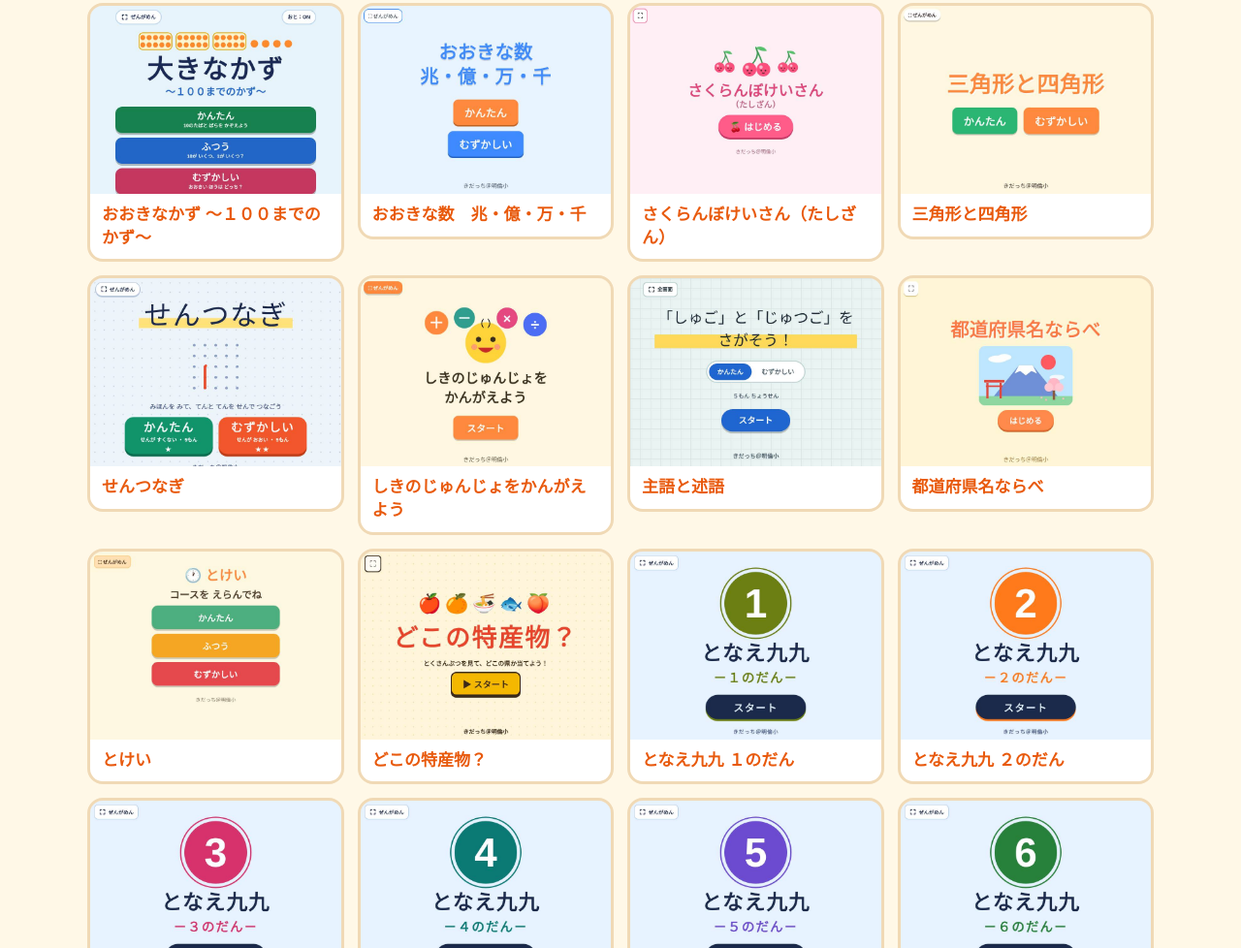
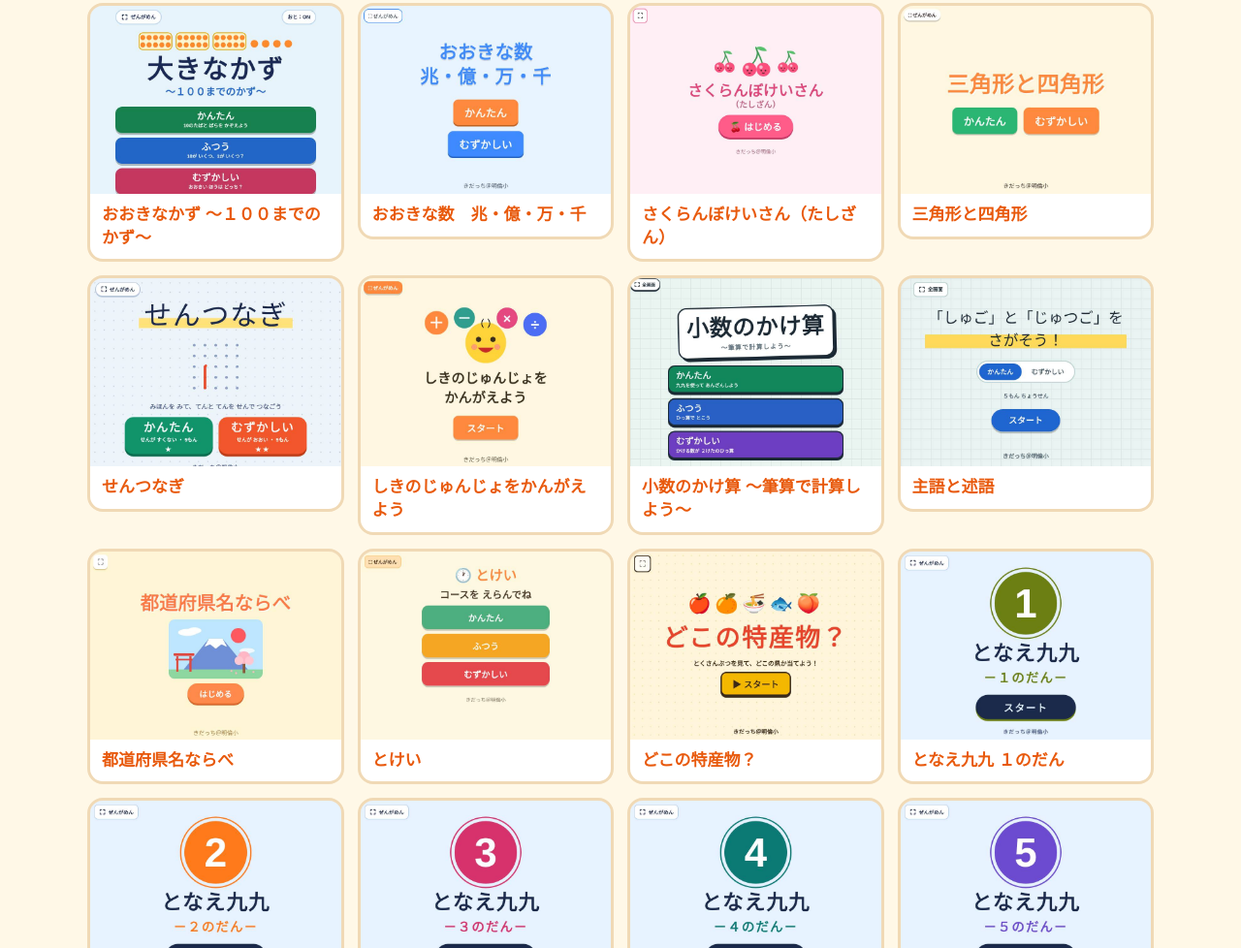
Before and after one commit to nakayoshi-rinrin/all-apps, a plain HTML site: page index.html in a window 1280 px wide. Shown: the part 1685-2663 px from the top of the page at 97% size. Drawn offline with Linux system fonts and the light colour scheme.

Commit message:
Add syosu-kakezan to thumbnail list
Co-Authored-By: Claude Sonnet 5.5 <noreply@anthropic.com>
Claude-Session: https://claude.ai/code/session_012orZHEc8vWesUBDbVPonB4

```diff
--- a/index.html
+++ b/index.html
@@ -16,7 +16,7 @@ img{display:block;width:100%;height:auto;aspect-ratio:4/3;object-fit:cover;backg
 a span{display:block;padding:10px 12px;line-height:1.4}
 footer{text-align:center;margin:28px;opacity:.7}
 </style></head>
-<body><h1>全アプリ一覧</h1><p class="n">45こ</p>
+<body><h1>全アプリ一覧</h1><p class="n">46こ</p>
 <ul>
 <li><a href="https://nakayoshi-rinrin.github.io/app/100made-kazu/"><img src="thumbs/100made-kazu.jpg" alt="" width="800" height="600" loading="lazy"><span>１００までのかず</span></a></li>
 <li><a href="https://nakayoshi-rinrin.github.io/app/gaisu/"><img src="thumbs/gaisu.jpg" alt="" width="800" height="600" loading="lazy"><span>がい数</span></a></li>
@@ -48,6 +48,7 @@ footer{text-align:center;margin:28px;opacity:.7}
 <li><a href="https://nakayoshi-rinrin.github.io/app/sankakukei-shikakukei/"><img src="thumbs/sankakukei-shikakukei.jpg" alt="" width="800" height="600" loading="lazy"><span>三角形と四角形</span></a></li>
 <li><a href="https://nakayoshi-rinrin.github.io/app/sentunagi/"><img src="thumbs/sentunagi.jpg" alt="" width="800" height="600" loading="lazy"><span>せんつなぎ</span></a></li>
 <li><a href="https://nakayoshi-rinrin.github.io/app/shiki-jyunjyo-4nen/"><img src="thumbs/shiki-jyunjyo-4nen.jpg" alt="" width="800" height="600" loading="lazy"><span>しきのじゅんじょをかんがえよう</span></a></li>
+<li><a href="https://nakayoshi-rinrin.github.io/app/syosu-kakezan/"><img src="thumbs/syosu-kakezan.jpg" alt="" width="800" height="600" loading="lazy"><span>小数のかけ算 ～筆算で計算しよう～</span></a></li>
 <li><a href="https://nakayoshi-rinrin.github.io/app/syugo-jyutugo/"><img src="thumbs/syugo-jyutugo.jpg" alt="" width="800" height="600" loading="lazy"><span>主語と述語</span></a></li>
 <li><a href="https://nakayoshi-rinrin.github.io/app/todoufuken-narabikae/"><img src="thumbs/todoufuken-narabikae.jpg" alt="" width="800" height="600" loading="lazy"><span>都道府県名ならべ</span></a></li>
 <li><a href="https://nakayoshi-rinrin.github.io/app/tokei/"><img src="thumbs/tokei.jpg" alt="" width="800" height="600" loading="lazy"><span>とけい</span></a></li>
```
Also changed, not shown: thumbs/syosu-kakezan.jpg (added).
